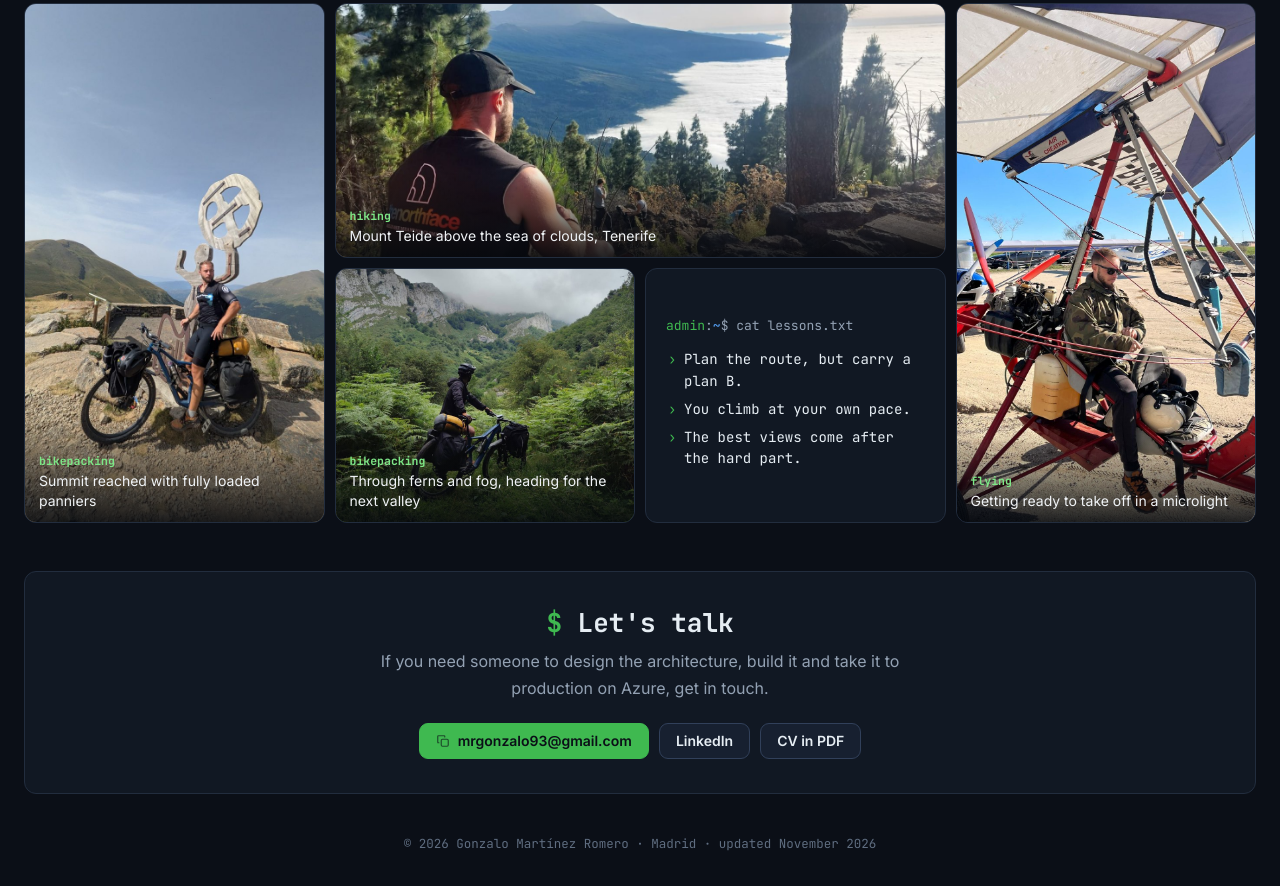
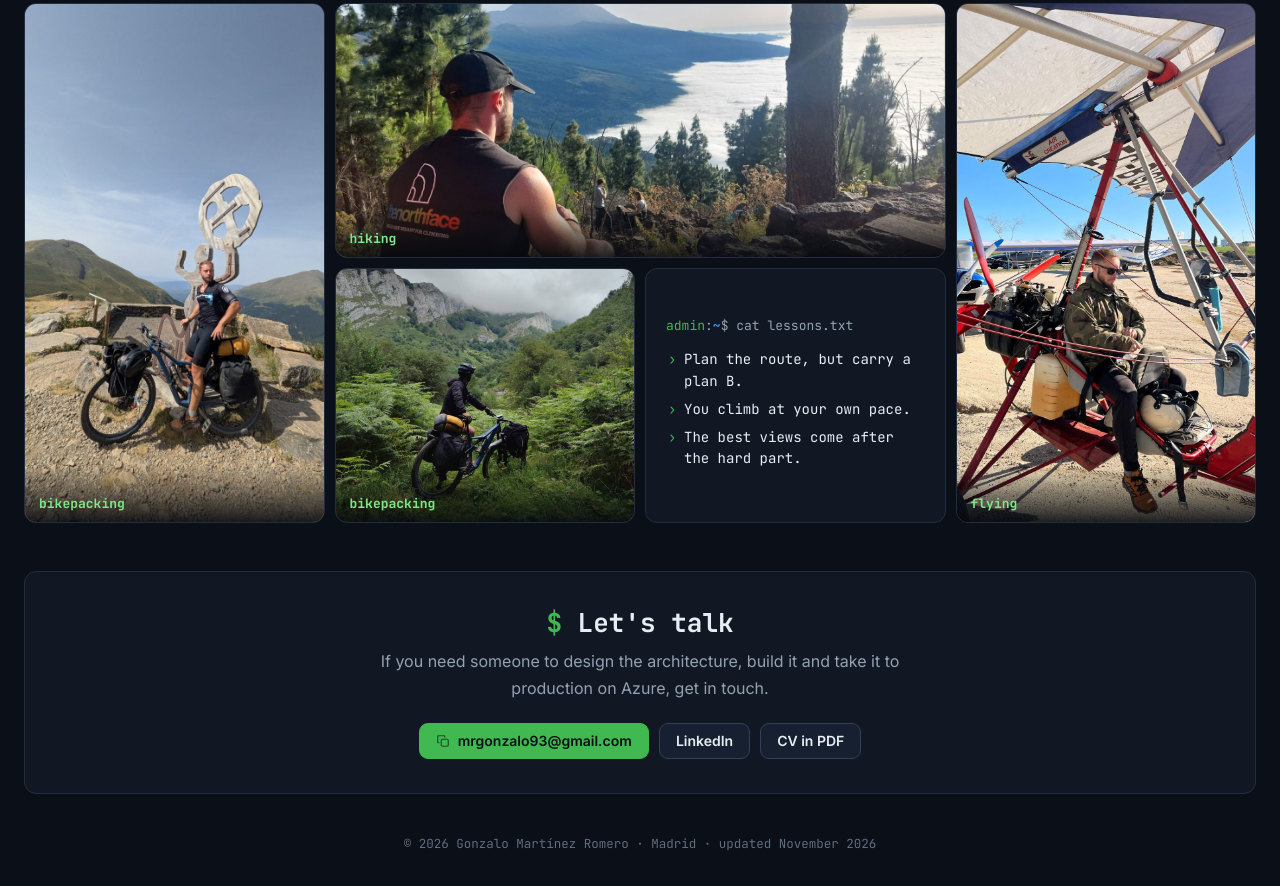
Before and after one commit to GonzaloMartinezRomero/mycvinhtml, a plain HTML site: page index.html in a window 1280 px wide. Shown: the part 7973-8859 px from the top of the page. Drawn offline with Linux system fonts and the light colour scheme.

Commit message:
Fotos off-topic: solo el título, sin descripción
Co-Authored-By: Claude Opus 5.5 <noreply@anthropic.com>

```diff
--- a/index.html
+++ b/index.html
@@ -272,8 +272,8 @@ section{padding:44px 0 4px}
 .gallery figure{margin:0;position:relative;overflow:hidden;border-radius:var(--radius);border:1px solid var(--border);background:var(--surface-2)}
 .gallery img{display:block;width:100%;height:auto;transition:transform .6s ease}
 .gallery figure:hover img{transform:scale(1.04)}
-.gallery figcaption{position:absolute;left:0;right:0;bottom:0;padding:40px 14px 12px;background:linear-gradient(to top,rgba(4,7,12,.88),rgba(4,7,12,0));color:#f0f3f6;font-size:14px;line-height:1.4}
-.gallery figcaption b{display:block;margin-bottom:3px;font:600 11.5px/1.2 var(--mono);color:#7ee787}
+.gallery figcaption{position:absolute;left:0;right:0;bottom:0;padding:30px 14px 11px;background:linear-gradient(to top,rgba(4,7,12,.88),rgba(4,7,12,0));color:#f0f3f6;font-size:14px;line-height:1.4}
+.gallery figcaption b{display:block;font:600 13px/1.2 var(--mono);color:#7ee787}
 .g-q{display:flex;flex-direction:column;justify-content:center;padding:20px}
 .g-q .ot-cmd{margin:0}
 .lessons{margin:8px 0 0;padding:0;list-style:none;font:14px/1.55 var(--mono)}
@@ -791,19 +791,19 @@ footer{padding:36px 0 40px;color:var(--faint);font:12.5px/1.6 var(--mono);text-a
     <div class="gallery">
       <figure class="g-a">
         <img src="img/aventuras/bikepacking-puerto.jpg" width="900" height="1200" loading="lazy" decoding="async" alt="Gonzalo junto a su bicicleta cargada con alforjas en un mirador de montaña" data-alt-es="Gonzalo junto a su bicicleta cargada con alforjas en un mirador de montaña" data-alt-en="Gonzalo next to his bike loaded with panniers at a mountain viewpoint">
-        <figcaption><b>bikepacking</b><span lang="es">Puerto coronado con las alforjas cargadas</span><span lang="en">Summit reached with fully loaded panniers</span></figcaption>
+        <figcaption><b>bikepacking</b></figcaption>
       </figure>
       <figure class="g-t">
         <img src="img/aventuras/teide-mar-de-nubes.jpg" width="1400" height="746" loading="lazy" decoding="async" alt="Gonzalo de espaldas contemplando el Teide sobre el mar de nubes" data-alt-es="Gonzalo de espaldas contemplando el Teide sobre el mar de nubes" data-alt-en="Gonzalo, seen from behind, looking at Mount Teide above the sea of clouds">
-        <figcaption><b><span lang="es">senderismo</span><span lang="en">hiking</span></b><span lang="es">El Teide sobre el mar de nubes, Tenerife</span><span lang="en">Mount Teide above the sea of clouds, Tenerife</span></figcaption>
+        <figcaption><b><span lang="es">senderismo</span><span lang="en">hiking</span></b></figcaption>
       </figure>
       <figure class="g-c">
         <img src="img/aventuras/ultraligero.jpg" width="900" height="1600" loading="lazy" decoding="async" alt="Gonzalo sentado en un ultraligero pendular antes de despegar" data-alt-es="Gonzalo sentado en un ultraligero pendular antes de despegar" data-alt-en="Gonzalo sitting in a weight-shift microlight before take-off">
-        <figcaption><b><span lang="es">vuelo</span><span lang="en">flying</span></b><span lang="es">Preparando el despegue en ultraligero</span><span lang="en">Getting ready to take off in a microlight</span></figcaption>
+        <figcaption><b><span lang="es">vuelo</span><span lang="en">flying</span></b></figcaption>
       </figure>
       <figure class="g-b">
         <img src="img/aventuras/bikepacking-niebla.jpg" width="900" height="1200" loading="lazy" decoding="async" alt="Gonzalo con su bicicleta entre helechos frente a un valle con niebla" data-alt-es="Gonzalo con su bicicleta entre helechos frente a un valle con niebla" data-alt-en="Gonzalo with his bike among ferns facing a misty valley">
-        <figcaption><b>bikepacking</b><span lang="es">Entre helechos y niebla, rumbo al siguiente valle</span><span lang="en">Through ferns and fog, heading for the next valley</span></figcaption>
+        <figcaption><b>bikepacking</b></figcaption>
       </figure>
       <div class="g-q card">
         <p class="ot-cmd"><span class="u">admin</span>:<span class="p">~</span>$ cat <span lang="es">lecciones.txt</span><span lang="en">lessons.txt</span></p>
```
